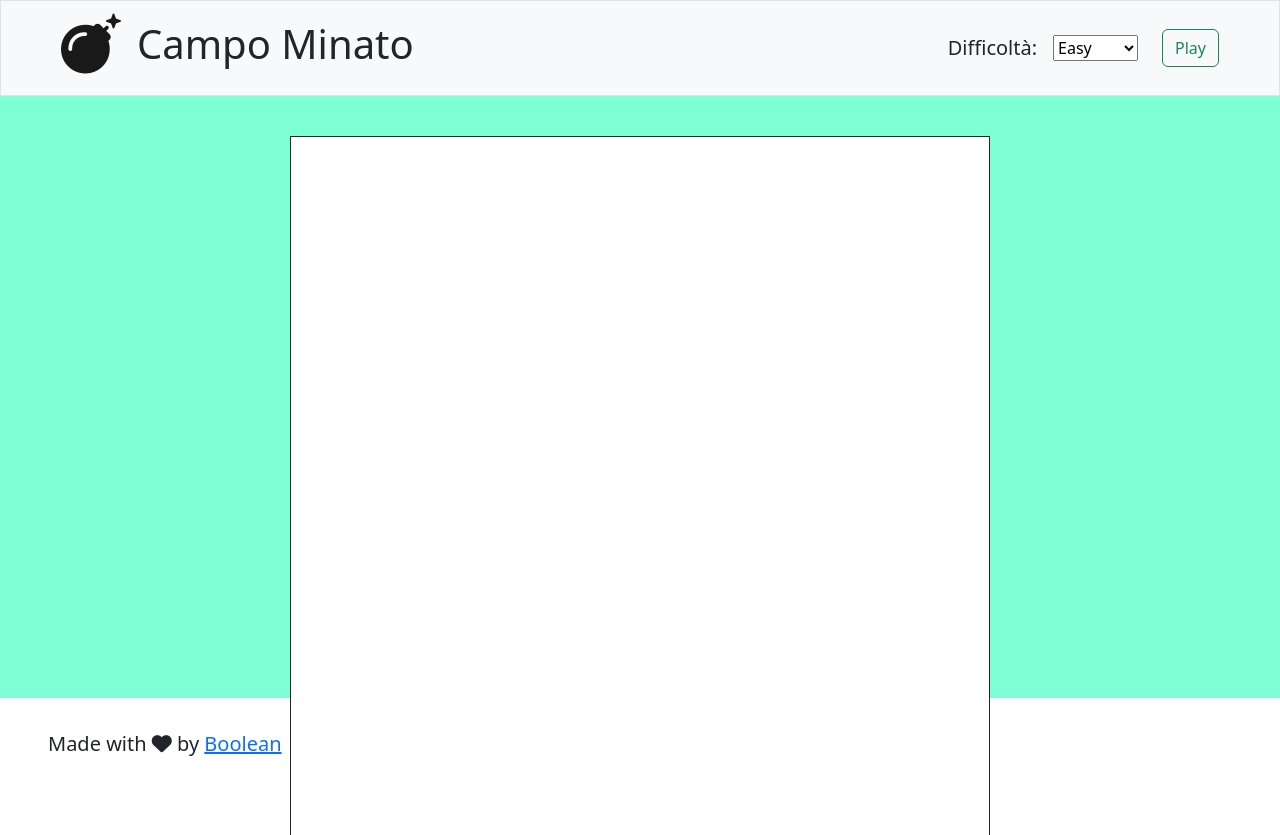
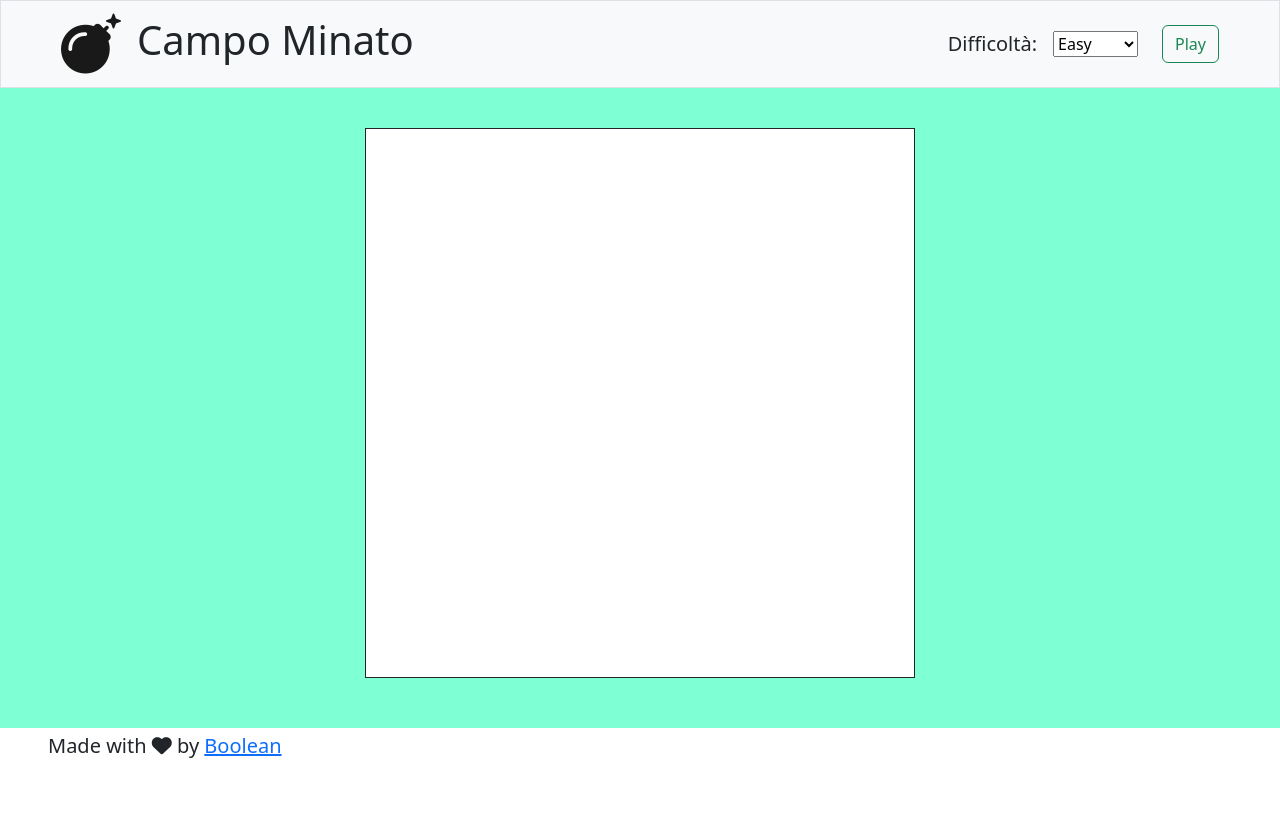
Before and after one commit to FabrizioFavia/js-campominato-grid, a plain HTML site: page index.html in a window 1280 px wide. After the commit the page ends 800 px from the top, so only its background shows below. Drawn offline with nearby package versions, Linux system fonts and the light colour scheme.

Commit message:
fix(css): fixed grid width.

```diff
--- a/css/main.css
+++ b/css/main.css
@@ -6,14 +6,14 @@
 
 main {
     width: 100vw;
-    height: calc(100vh - 198px);
+    height: calc(100vh - 160px);
     background-color: aquamarine;
     display: inline-block;
     padding-top: 2.5em;
 }
 
 footer {
-    height: 96px;
+    height: 40px;
 }
 
 .fa-bomb {
@@ -21,8 +21,8 @@ footer {
 }
 
 div#grid {
-    width: 700px;
-    height: 700px;
+    width: 550px;
+    height: 550px;
     background-color: white;
 }
 
--- a/index.html
+++ b/index.html
@@ -24,7 +24,7 @@
         <nav class="navbar bg-light border">
             <div class="container-fluid">
                 <div class="d-flex align-items-center">
-                    <a class="navbar-brand"><i class="fa-solid fa-bomb mb-2 ms-5"></i></a>
+                    <a class="navbar-brand"><i class="fa-solid fa-bomb ms-5"></i></a>
                     <h1>Campo Minato</h1>
                 </div>
                 <div class="d-flex align-items-center fs-5">
--- a/js/main.js
+++ b/js/main.js
@@ -11,6 +11,7 @@ function difficultySelect(value) {
 startBtn.addEventListener("click", function () {
 
     cellContainer.innerHTML = "";
+
     for (let i = 1; i <= gridWidth; i++) {
 
         const cell = document.createElement("div");
@@ -30,7 +31,7 @@ startBtn.addEventListener("click", function () {
 
         cell.append(i);
 
-        cell.addEventListener("click", function (){
+        cell.addEventListener("click", function () {
             this.classList.toggle("bckgBlue");
             console.log(this.innerText)
         })
```
